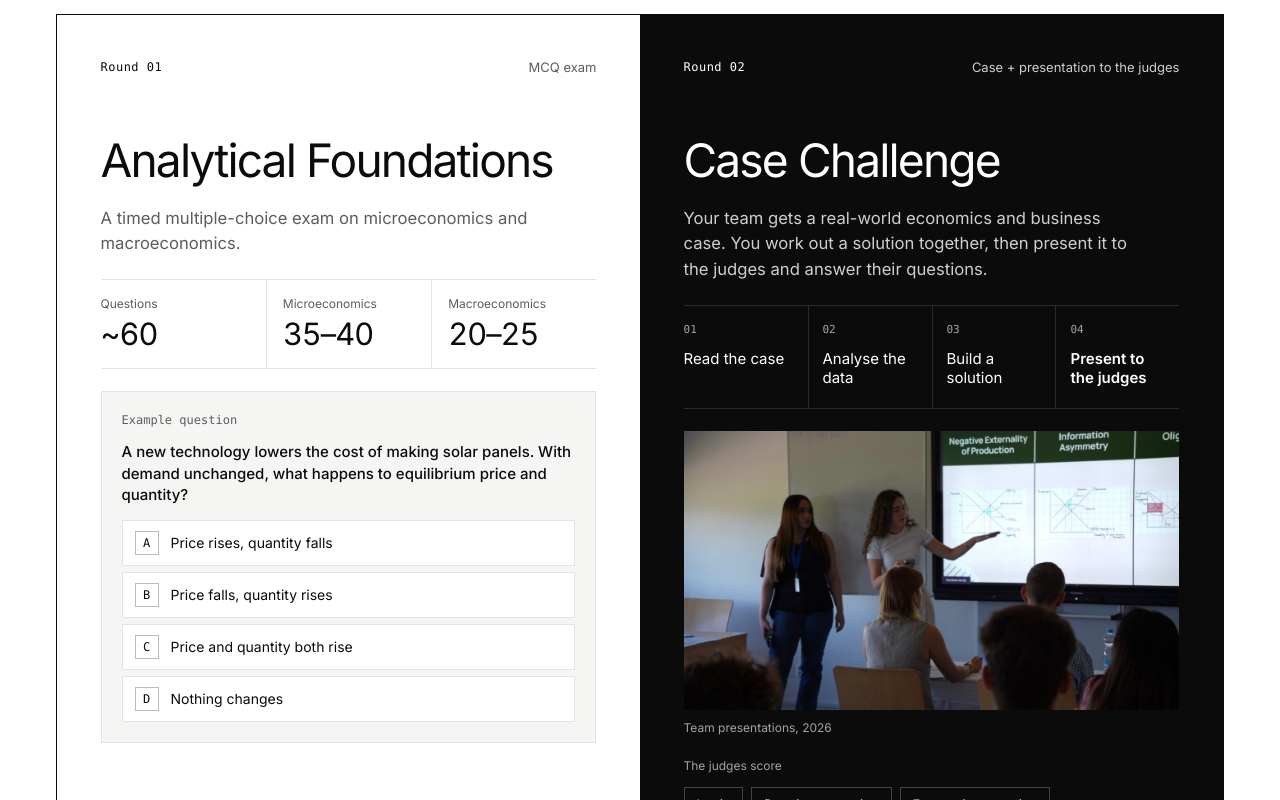
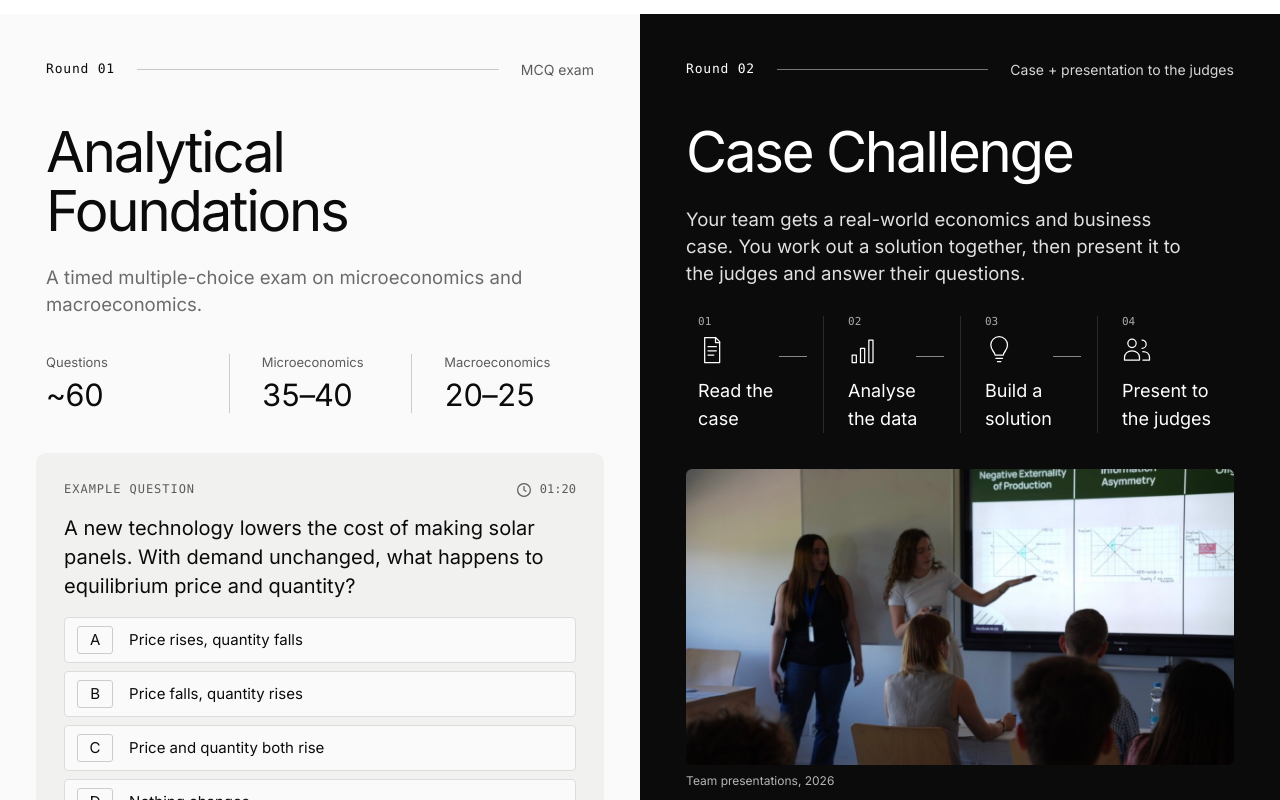
Before and after one commit to tombrajer/EconMasters, a React (Vite) app: page / in a window 1280 px wide. Shown: the part 920-1720 px from the top of the page. Built offline with nearby package versions, Linux system fonts and the light colour scheme.

Commit message:
Match competition round panels to design reference

```diff
--- a/src/Home.tsx
+++ b/src/Home.tsx
@@ -6,6 +6,12 @@ import { ExampleQuestion, Timeline } from './components/Graphs';
 import { EconomicPlate, MarketLandscape } from './components/MarketLandscape';
 
 const [foundations, caseRound] = content.rounds;
+const caseIcons = [
+  <><path d="M8 3h13l5 5v25H8Z" /><path d="M21 3v6h5M12 14h10M12 19h10M12 24h7" /></>,
+  <><path d="M5 24h5v9H5ZM15 16h5v17h-5ZM25 6h5v27h-5Z" /></>,
+  <><path d="M12 24c0-4-5-5-5-12a10 10 0 0 1 20 0c0 7-5 8-5 12M12 24h10M13 28h8M15 32h4" /></>,
+  <><circle cx="12" cy="10" r="5" /><path d="M3 30v-3c0-5 4-8 9-8s9 3 9 8v3ZM24 6a5 5 0 0 1 0 10M25 20c5 0 8 3 8 7v3h-8" /></>,
+];
 
 export function Home() {
   const main = useRef<HTMLElement>(null);
@@ -37,7 +43,7 @@ export function Home() {
           <header className="round-head"><span className="round-index">Round {caseRound.index}</span><span className="round-type">{caseRound.type}</span></header>
           <h3>{caseRound.title}</h3>
           <p className="round-lead">{caseRound.lead}</p>
-          <ol className="case-steps">{caseRound.steps?.map((step, index) => <li key={step}><span>{String(index + 1).padStart(2, '0')}</span>{step}</li>)}</ol>
+          <ol className="case-steps">{caseRound.steps?.map((step, index) => <li key={step}><span>{String(index + 1).padStart(2, '0')}</span><svg className="case-step-icon" viewBox="0 0 36 36" fill="none" stroke="currentColor" strokeWidth="1.5" strokeLinecap="round" strokeLinejoin="round" aria-hidden="true">{caseIcons[index]}</svg><p>{step}</p></li>)}</ol>
           <figure className="case-photo"><img src="/photos/team-presentations.jpg" alt="A team presenting its case solution to the judges at the 2026 edition" width="1200" height="800" loading="lazy" /><figcaption>Team presentations, 2026</figcaption></figure>
           <div className="case-criteria"><p>The judges score</p><ul>{caseRound.points.map(point => <li key={point}>{point}</li>)}</ul></div>
         </article>
--- a/src/components/Graphs.tsx
+++ b/src/components/Graphs.tsx
@@ -57,9 +57,9 @@ export function ExampleQuestion() {
   const [answer, setAnswer] = useState<number | null>(null);
   const options = ['Price rises, quantity falls', 'Price falls, quantity rises', 'Price and quantity both rise', 'Nothing changes'];
   return <figure className="example-question" aria-label="Example question in the style of Round 1">
-    <figcaption>Example question</figcaption>
+    <figcaption>Example question<span className="question-time" aria-label="Suggested practice time: 1 minute 20 seconds" title="Suggested practice time"><svg viewBox="0 0 20 20" fill="none" stroke="currentColor" strokeWidth="1.5" aria-hidden="true"><circle cx="10" cy="10" r="8" /><path d="M10 5v5l3 2" /></svg>01:20</span></figcaption>
     <p>A new technology lowers the cost of making solar panels. With demand unchanged, what happens to equilibrium price and quantity?</p>
     <ol>{options.map((option, index) => <li key={option}><button type="button" aria-pressed={answer === index} data-answer={answer === null ? undefined : index === 1 ? 'correct' : answer === index ? 'incorrect' : undefined} onClick={() => setAnswer(index)}><span>{'ABCD'[index]}</span>{option}{answer !== null && index === 1 && <svg className="answer-check" viewBox="0 0 20 20" aria-hidden="true"><path d="m4 10 4 4 8-8" fill="none" stroke="currentColor" strokeWidth="1.5" /></svg>}</button></li>)}</ol>
-    <div className="answer-feedback" role="status" hidden={answer === null}><strong>{answer === 1 ? 'Correct.' : 'The answer is B.'}</strong> Lower production costs shift supply to the right. Equilibrium price falls and quantity rises.</div>
+    <div className="answer-feedback" role="status" hidden={answer === null}><svg viewBox="0 0 24 24" aria-hidden="true"><circle cx="12" cy="12" r="12" fill={answer === 1 ? '#4f806a' : '#666'} /><path d="m6 12 4 4 8-9" fill="none" stroke="#fff" strokeWidth="2" /></svg><p><strong>{answer === 1 ? 'Correct.' : 'The answer is B.'}</strong> Lower production costs shift supply to the right. Equilibrium price falls and quantity rises.</p></div>
   </figure>;
 }
--- a/src/styles.css
+++ b/src/styles.css
@@ -84,46 +84,56 @@ section>.container>h2:first-child{margin-bottom:clamp(32px,4vw,56px)}
 .market-pause svg{width:18px;height:18px}
 
 /* Format */
-.rounds{display:grid;grid-template-columns:1fr 1fr;border:1px solid var(--ink)}
-.round{padding:clamp(28px,3.4vw,48px);display:flex;flex-direction:column;gap:22px}
-.round-case{background:var(--ink);color:#fff}
-.round-head{display:flex;justify-content:space-between;align-items:center;gap:16px;flex-wrap:wrap}
-.round-index{font:12px/1.4 var(--mono);letter-spacing:.04em}
-.round-type{font-size:13px;line-height:1.4;color:var(--muted)}
-.round-case .round-type{color:#cfcfcf}
-.round h3{font-size:clamp(34px,3.6vw,52px);line-height:1.02;letter-spacing:-.04em;margin-top:clamp(12px,3vw,40px)}
-.round-lead{font-size:clamp(16px,1.3vw,18px);max-width:44ch;color:var(--muted)}
-.round-case .round-lead{color:#cfcfcf}
-.round-facts{display:grid;grid-template-columns:repeat(3,1fr);border-block:1px solid var(--line)}
-.round-facts>div{padding:16px 0}
-.round-facts>div+div{padding-left:16px;border-left:1px solid var(--line)}
-.round-facts dt{font-size:12px;color:var(--muted)}
-.round-facts dd{font-size:clamp(24px,2.4vw,34px);letter-spacing:-.03em;margin-top:4px;font-variant-numeric:tabular-nums}
+.format-section>.container{width:100%}
+.format-section>.container>h2{margin-inline:var(--gutter)}
+.rounds{display:grid;grid-template-columns:1fr 1fr}
+.round{padding:clamp(28px,3.6vw,56px);display:flex;flex-direction:column;gap:24px;background:#fafafa}
+.round-case{background:#0b0b0b;color:#fff}
+.round-head{display:flex;align-items:center;gap:22px}
+.round-head::after{content:"";height:1px;background:#c8c8c8;flex:1;order:1;min-width:24px}
+.round-index{font:13px/1.4 var(--mono);letter-spacing:.06em;white-space:nowrap}
+.round-type{font-size:14px;line-height:1.4;color:var(--muted);order:2}
+.round-case .round-type{color:#d5d5d5}
+.round-case .round-head::after{background:#777}
+.round h3{font-size:clamp(34px,4.4vw,68px);line-height:1.04;letter-spacing:-.04em;margin-top:20px;text-wrap:initial}
+.round:not(.round-case) h3{max-width:14ch}
+.round-lead{font-size:clamp(17px,1.45vw,21px);line-height:1.45;max-width:44ch;color:#6b6b6b}
+.round-case .round-lead{color:#e0e0e0}
+.round-facts{display:grid;grid-template-columns:repeat(3,1fr);margin-block:12px 16px}
+.round-facts>div{padding:0 0}
+.round-facts>div+div{padding-left:clamp(14px,2.5vw,38px);border-left:1px solid #ccc}
+.round-facts dt{font-size:13px;color:var(--muted)}
+.round-facts dd{font-size:clamp(24px,2.4vw,34px);letter-spacing:-.03em;margin-top:6px;font-variant-numeric:tabular-nums}
 .round-note{font-size:12px;color:var(--muted);margin-top:auto}
-.example-question{border:1px solid var(--line);padding:20px;background:var(--soft)}
-.example-question figcaption{font:12px/1.4 var(--mono);color:var(--muted)}
-.example-question>p{font-size:15px;margin-top:12px;font-weight:500;line-height:1.45}
-.example-question ol{margin-top:14px;display:grid;gap:6px}
-.example-question li button{display:flex;align-items:center;gap:12px;width:100%;text-align:left;font-size:14px;line-height:1.4;padding:10px 12px;background:#fff;color:var(--ink);border:1px solid var(--line);transition:border-color 180ms,background 180ms}
+.example-question{padding:28px;background:#f1f1f0;border-radius:10px;margin-inline:-10px}
+.example-question figcaption{display:flex;align-items:center;justify-content:space-between;gap:16px;font:12px/1.4 var(--mono);color:var(--muted);text-transform:uppercase;letter-spacing:.08em}
+.example-question>p{font-size:20px;margin-top:16px;line-height:1.45}
+.example-question ol{margin-top:16px;display:grid;gap:8px}
+.example-question li button{display:flex;align-items:center;gap:16px;width:100%;text-align:left;font-size:15px;line-height:1.4;padding:8px 12px;background:#fafafa;color:var(--ink);border:1px solid #ddd;border-radius:4px;min-height:46px;transition:border-color 180ms,background 180ms}
 .example-question li button:hover{border-color:#777}
-.example-question li button>span{font:12px/1 var(--mono);width:24px;height:24px;display:grid;place-items:center;border:1px solid #bbb;flex-shrink:0}
+.example-question li button>span{font:15px/1 var(--sans);width:36px;height:28px;display:grid;place-items:center;border:1px solid #ccc;border-radius:3px;flex-shrink:0}
 .example-question button[data-answer=correct]{border-color:var(--ink)}
 .example-question button[data-answer=correct]>span{background:var(--ink);color:#fff;border-color:var(--ink)}
 .example-question button[data-answer=incorrect]{background:#e8e8e8}
-.answer-check{width:20px;height:20px;flex-shrink:0;margin-left:auto}
-.answer-feedback{font-size:14px;line-height:1.5;margin-top:16px;animation:hero-enter 240ms ease both}
-.answer-feedback strong{font-weight:600}
-.case-steps{display:grid;grid-template-columns:repeat(4,1fr);border-block:1px solid var(--line-dark)}
-.case-steps li{padding:18px 14px 20px 0;font-size:15px;line-height:1.3;display:flex;flex-direction:column;gap:14px}
-.case-steps li+li{padding-left:14px;border-left:1px solid var(--line-dark)}
-.case-steps li:last-child{font-weight:600}
-.case-steps span{font:11px/1 var(--mono);color:var(--muted-dark)}
-.case-photo img{width:100%;aspect-ratio:16/9;height:auto}
-.case-photo figcaption{font-size:12px;color:var(--muted-dark);margin-top:10px}
-.case-criteria{margin-top:auto}
-.case-criteria>p{font-size:12px;color:var(--muted-dark)}
-.case-criteria ul{display:flex;flex-wrap:wrap;gap:8px;margin-top:12px}
-.case-criteria li{font-size:13px;padding:8px 12px;border:1px solid #444}
+.answer-check{width:22px;height:22px;flex-shrink:0;margin-left:auto}
+.answer-feedback{display:flex;align-items:start;gap:16px;font-size:15px;color:var(--muted);line-height:1.5;margin-top:20px;padding-top:20px;border-top:1px solid #d8d8d8;animation:hero-enter 240ms ease both}
+.answer-feedback[hidden]{display:none}
+.answer-feedback>svg{width:22px;height:22px;flex-shrink:0}
+.answer-feedback strong{font-weight:600;color:var(--ink);margin-right:4px}
+.case-steps{display:grid;grid-template-columns:repeat(4,1fr);margin-block:6px}
+.case-steps li{position:relative;padding:0 18px 0 12px;font-size:18px;line-height:1.3;display:flex;flex-direction:column;gap:8px}
+.case-steps li+li{padding-left:24px;border-left:1px solid var(--line-dark)}
+.case-steps li:not(:last-child)::after{content:"";position:absolute;width:28px;height:1px;background:#888;right:16px;top:40px}
+.case-steps span{font:11px/1 var(--mono);color:#aaa}
+.case-step-icon{width:30px;height:30px;margin-bottom:4px}
+.case-steps p{max-width:9ch}
+.case-photo{margin-top:6px}
+.case-photo img{width:100%;aspect-ratio:1.85;height:auto;border-radius:6px}
+.case-photo figcaption{font-size:12px;color:#b5b5b5;margin-top:8px}
+.case-criteria{margin-top:auto;border-top:1px solid var(--line-dark);padding-top:16px}
+.case-criteria>p{font-size:13px;color:#b5b5b5}
+.case-criteria ul{display:flex;flex-wrap:wrap;gap:12px;margin-top:8px}
+.case-criteria li{font-size:13px;padding:8px 14px;border:1px solid #444;border-radius:2px}
 
 /* Competition day */
 .day-section{background:var(--dark);color:#fff}
@@ -374,7 +384,8 @@ legend{padding:0;font-size:28px;letter-spacing:-.025em;margin-bottom:24px}
 
   .round{padding:24px 20px 28px;gap:18px}
   .round h3{font-size:clamp(30px,9vw,40px);margin-top:4px}
-  .round-lead{font-size:16px}
+  .round:not(.round-case) h3{max-width:14ch}
+.round-lead{font-size:16px}
   .round-facts dd{font-size:24px}
   .round-facts>div+div{padding-left:12px}
   .round-facts dt{font-size:11px;overflow-wrap:anywhere}
@@ -460,3 +471,6 @@ legend{padding:0;font-size:28px;letter-spacing:-.025em;margin-bottom:24px}
 }
 
 @media(max-width:560px){.judges-heading{grid-template-columns:1fr;margin-bottom:30px}.judges-heading h2{font-size:36px}.judges-heading>.judges-description{grid-column:1;grid-row:auto;text-align:left;margin-top:14px}.judges{grid-template-columns:1fr;gap:22px}.judge{padding-left:18px;gap:20px}.judge img,.portrait-placeholder{width:88px;height:108px}}
+
+.question-time{display:flex;align-items:center;gap:8px;white-space:nowrap;letter-spacing:0}.question-time svg{width:16px;height:16px}
+@media(max-width:560px){.round-head{gap:12px}.round-index{font-size:11px}.round-type{font-size:12px}.round-head::after{min-width:12px}.example-question{margin-inline:0}.example-question>p{font-size:16px}.case-steps li:not(:last-child)::after{display:none}.case-steps li{font-size:16px}.case-steps p{max-width:none}.case-steps li:nth-child(n+3){padding-top:16px}}
```
